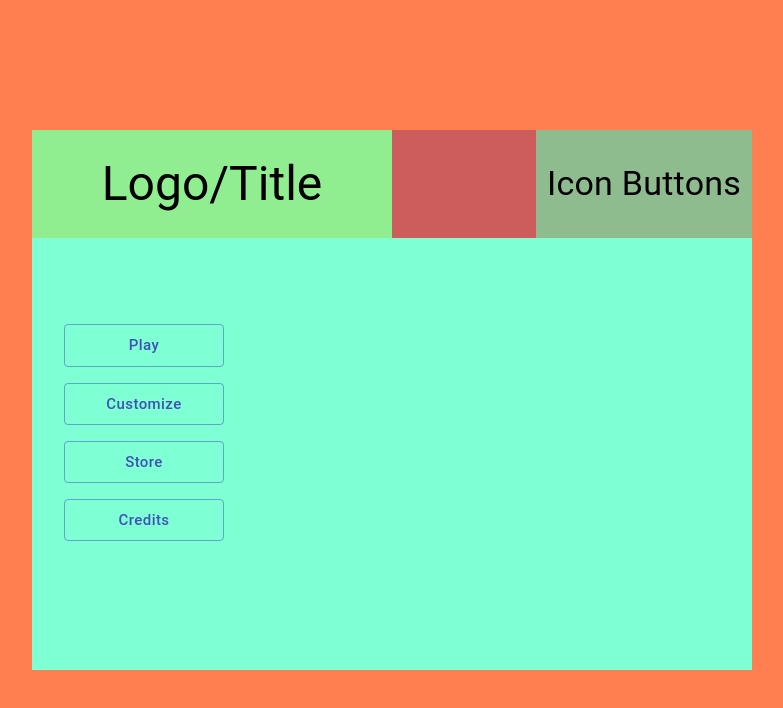
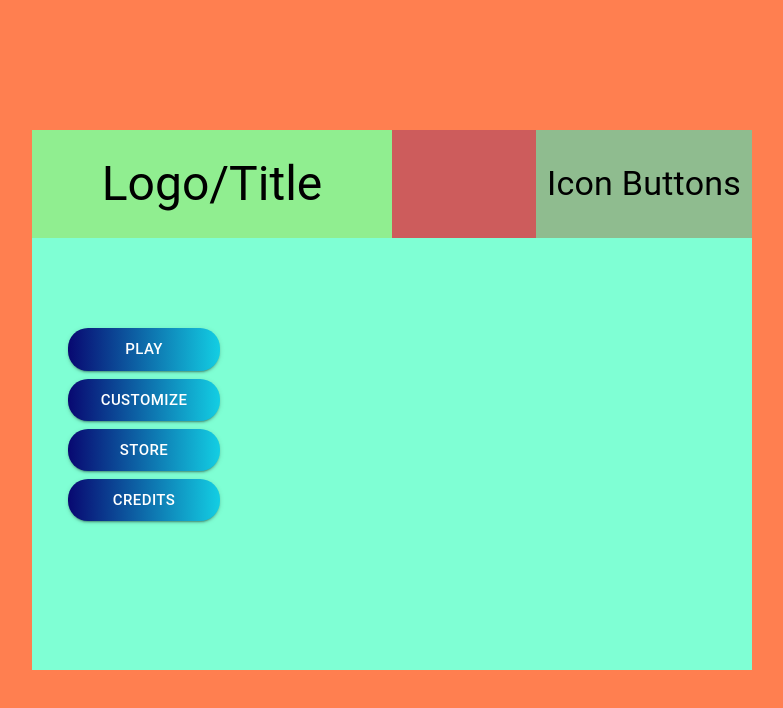
Before and after one commit to ugur-akin/algo-robo, a React (Create React App) app: page /MainMenu in a window 1280 px wide. Shown: the top 708 px of the page, without its empty margins (248-1031 px from the left). Built offline with nearby package versions, Linux system fonts and the light colour scheme.

Commit message:
Implemented menu button animations with scss (saved dependency node-sass package).

```diff
--- a/package.json
+++ b/package.json
@@ -5,6 +5,7 @@
   "dependencies": {
     "@material-ui/core": "^4.11.0",
     "@material-ui/icons": "^4.9.1",
+    "node-sass": "^4.14.1",
     "react": "^16.8.6",
     "react-dom": "^16.8.6",
     "react-router-dom": "^5.1.2",
--- a/src/components/ui/MenuButton.jsx
+++ b/src/components/ui/MenuButton.jsx
@@ -1,24 +1,26 @@
 import React from 'react';
 import {Button, makeStyles} from '@material-ui/core';
 import {Link as RouterLink} from 'react-router-dom';
+import * as styles from './styles.module.scss';
 
-const useStyles = makeStyles({
-  root: {
-    marginBottom: '16px',
-    display: 'flex-item',
+const useStyles = makeStyles((theme) => ({
+  button: {
+    margin: theme.spacing(0.5),
+    borderRadius: 20,
   },
-});
+}));
 
 const MenuButton = ({children, route}) => {
   const classes = useStyles();
-
+  console.log(styles);
   return (
     <Button
       to={route}
       component={RouterLink}
-      className={classes.root}
+      className={classes.button}
+      classes={{contained: styles.menuButton}}
       size="large"
-      variant="outlined"
+      variant="contained"
       color="primary"
     >
       {children}
--- /dev/null
+++ b/src/components/ui/styles.module.scss
@@ -0,0 +1,13 @@
+.menuButton {
+  background: linear-gradient(
+    90deg,
+    rgba(8, 8, 113, 1) 0%,
+    rgba(19, 206, 227, 1) 100%
+  );
+  transition: 150ms cubic-bezier(0.4, 0, 0.2, 1) 0ms !important;
+  transform: translate(0, 0) scale(1, 1) !important;
+  &:hover {
+    box-shadow: -8px 8px 5px 0px rgba(0, 0, 0, 0.5) !important;
+    transform: translate(10px, -10px) scale(1.05) !important;
+  }
+}
--- a/src/themes/theme.js
+++ b/src/themes/theme.js
@@ -4,13 +4,13 @@ const baseThemeSettings = {
   typography: {
     fontsize: 12,
   },
-  overrides: {
-    MuiButton: {
-      root: {
-        textTransform: 'capitalize',
-      },
-    },
-  },
+  // overrides: {
+  //   MuiButton: {
+  //     root: {
+  //       textTransform: 'capitalize',
+  //     },
+  //   },
+  // },
 };
 
 const theme = createMuiTheme(baseThemeSettings);
```
Also changed, not shown: 1 other file (tests, documents, lock files or other folders).
